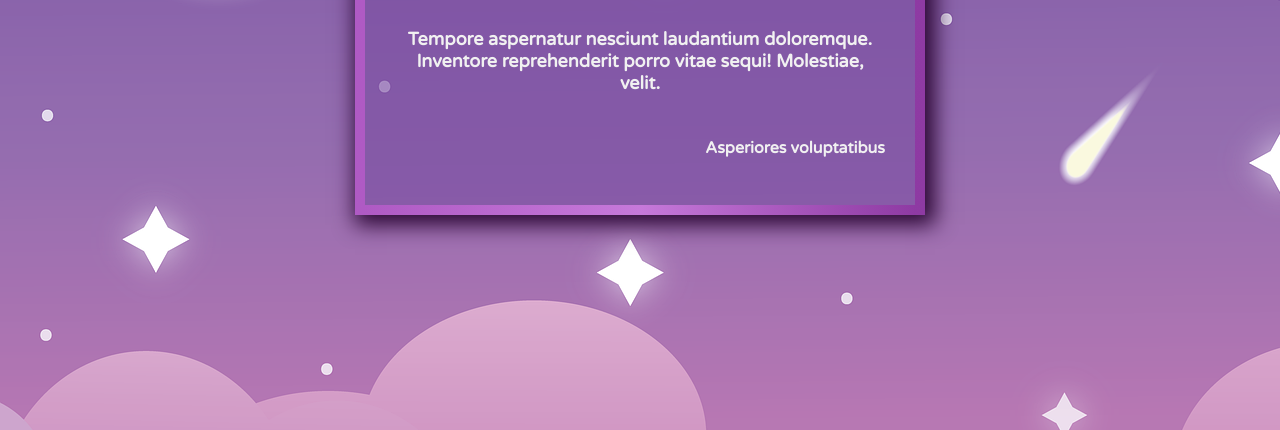
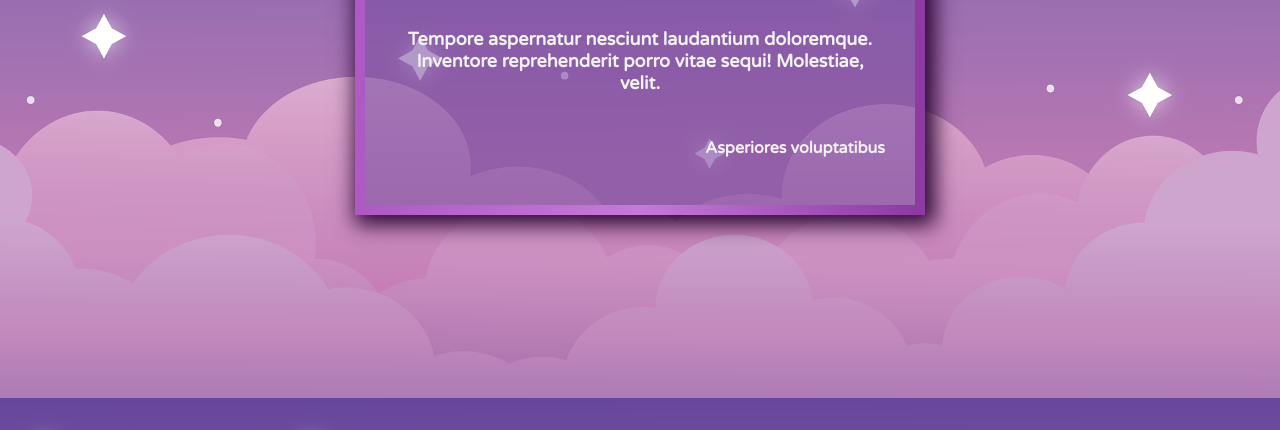
Before and after one commit to annarodrig/tema-com-css, a plain HTML site: page index.html in a window 1280 px wide. Shown: the part 370-800 px from the top of the page. Drawn offline with Linux system fonts and the light colour scheme; a web font is replaced by a local one.

Commit message:
Altera css

```diff
--- a/style.css
+++ b/style.css
@@ -2,7 +2,7 @@
 
 body {
     background-image:url(imagens/fundo.png);
-    background-repeat: no-repeat;
+    background-size: 100vw;
 
 }
 
```
